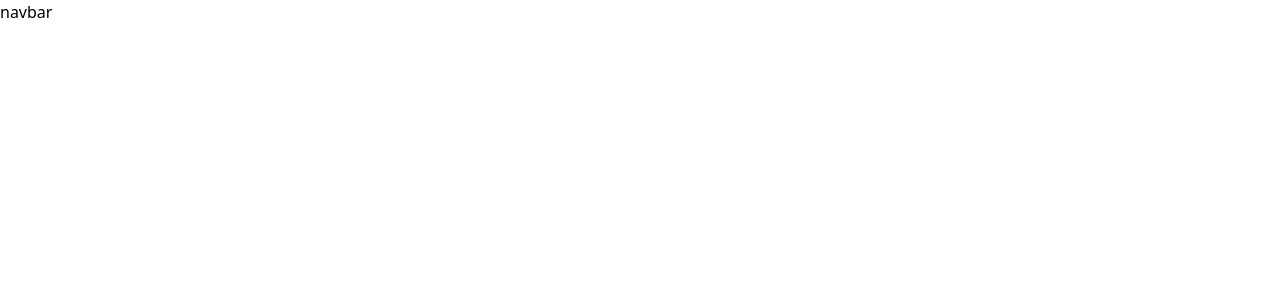
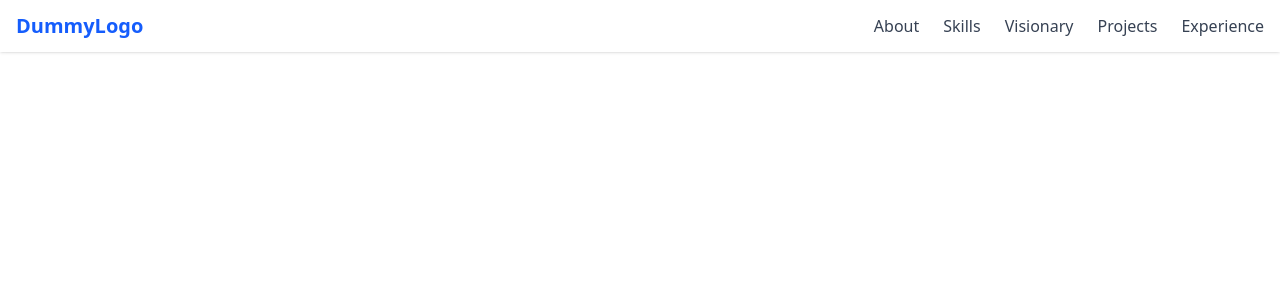
Before and after one commit to Muthu-amu/portfolio, a React (Vite) app: page / in a window 1280 px wide. Shown: the top 300 px of the page. Built offline with nearby package versions, Linux system fonts and the light colour scheme.

Commit message:
Navbar.jsx completed

```diff
--- a/src/components/layout/Navbar.jsx
+++ b/src/components/layout/Navbar.jsx
@@ -1,9 +1,56 @@
+import { useState } from 'react';
+import { Menu, X } from 'lucide-react';
 
 const Navbar = () => {
+  const [isOpen, setIsOpen] = useState(false);
+
+  const navLinks = [
+    { name: 'About', href: '#about' },
+    { name: 'Skills', href: '#skills' },
+    { name: 'Visionary', href: '#visionary' },
+    { name: 'Projects', href: '#projects' },
+    { name: 'Experience', href: '#experience' },
+  ];
+
   return (
-    <>
-    navbar
-    </>
+    <nav className="bg-white fixed top-0 left-0 right-0 shadow z-50">
+      <div className="max-w-screen-xl mx-auto flex justify-between items-center px-4 py-3">
+        <div className="text-xl font-bold text-blue-600">DummyLogo</div>
+
+        <div className="md:hidden">
+          <button onClick={() => setIsOpen(!isOpen)} className="text-gray-800">
+            {isOpen ? <X size={24} /> : <Menu size={24} />}
+          </button>
+        </div>
+
+        <ul className="hidden md:flex space-x-6 text-gray-700 font-medium">
+          {navLinks.map((link) => (
+            <li key={link.name}>
+              <a href={link.href} className="hover:text-blue-600 transition-colors duration-200">
+                {link.name}
+              </a>
+            </li>
+          ))}
+        </ul>
+      </div>
+
+      {/* Mobile Menu */}
+      {isOpen && (
+        <ul className="md:hidden px-4 pb-4 space-y-4 text-gray-700 font-medium bg-white border-t">
+          {navLinks.map((link) => (
+            <li key={link.name}>
+              <a
+                href={link.href}
+                onClick={() => setIsOpen(false)}
+                className="block hover:text-blue-600"
+              >
+                {link.name}
+              </a>
+            </li>
+          ))}
+        </ul>
+      )}
+    </nav>
   );
 };
 
```
